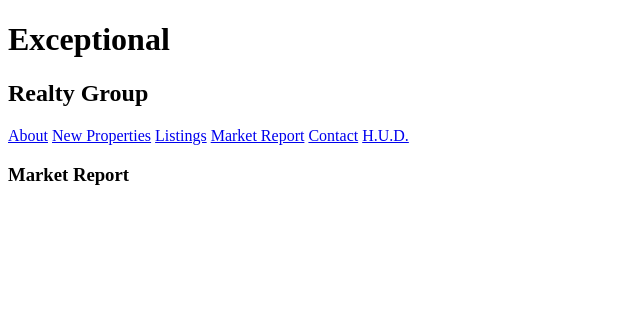
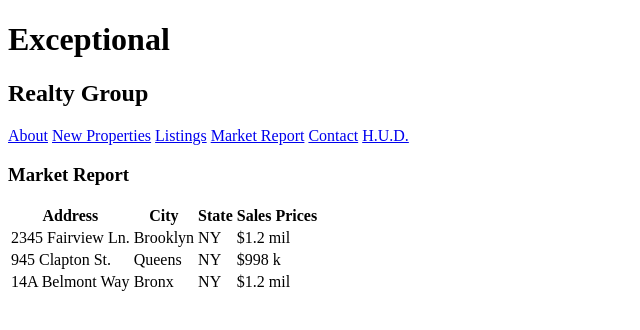
Before and after one commit to aburk3/exceptional-realty, a plain HTML site: page market-report.html in a window 1280 px wide. Shown: the whole page, without its empty margins (0-640 px from the left). Drawn offline with Linux system fonts and the light colour scheme.

```diff
--- a/market-report.html
+++ b/market-report.html
@@ -2,10 +2,9 @@
 <html lang="en">
   <head>
     <meta charset="utf-8">
-    <title>Exceptional Realty Group - Luxury Homes - About</title>
+    <title>Exceptional Realty Group - Luxury Homes - Market Report</title>
   </head>
   <body>
-
     <h1>Exceptional</h1>
     <h2>Realty Group</h2>
 
@@ -17,5 +16,32 @@
     <a href="http://hud.gov" target="_blank">H.U.D.</a>
 
     <h3>Market Report</h3>
+
+    <table>
+      <tr>
+        <th>Address</th>
+        <th>City</th>
+        <th>State</th>
+        <th>Sales Prices</th>
+      </tr>
+      <tr>
+        <td>2345 Fairview Ln.</td>
+        <td>Brooklyn</td>
+        <td>NY</td>
+        <td>$1.2 mil</td>
+      </tr>
+      <tr>
+        <td>945 Clapton St.</td>
+        <td>Queens</td>
+        <td>NY</td>
+        <td>$998 k</td>
+      </tr>
+      <tr>
+        <td>14A Belmont Way</td>
+        <td>Bronx</td>
+        <td>NY</td>
+        <td>$1.2 mil</td>
+      </tr>
+    </table>
   </body>
 </html>
```
Also changed, not shown: contact.html (+1 -1 lines), new-properties.html (+22 -0 lines), real-estate-listings.html (+8 -1 lines).
